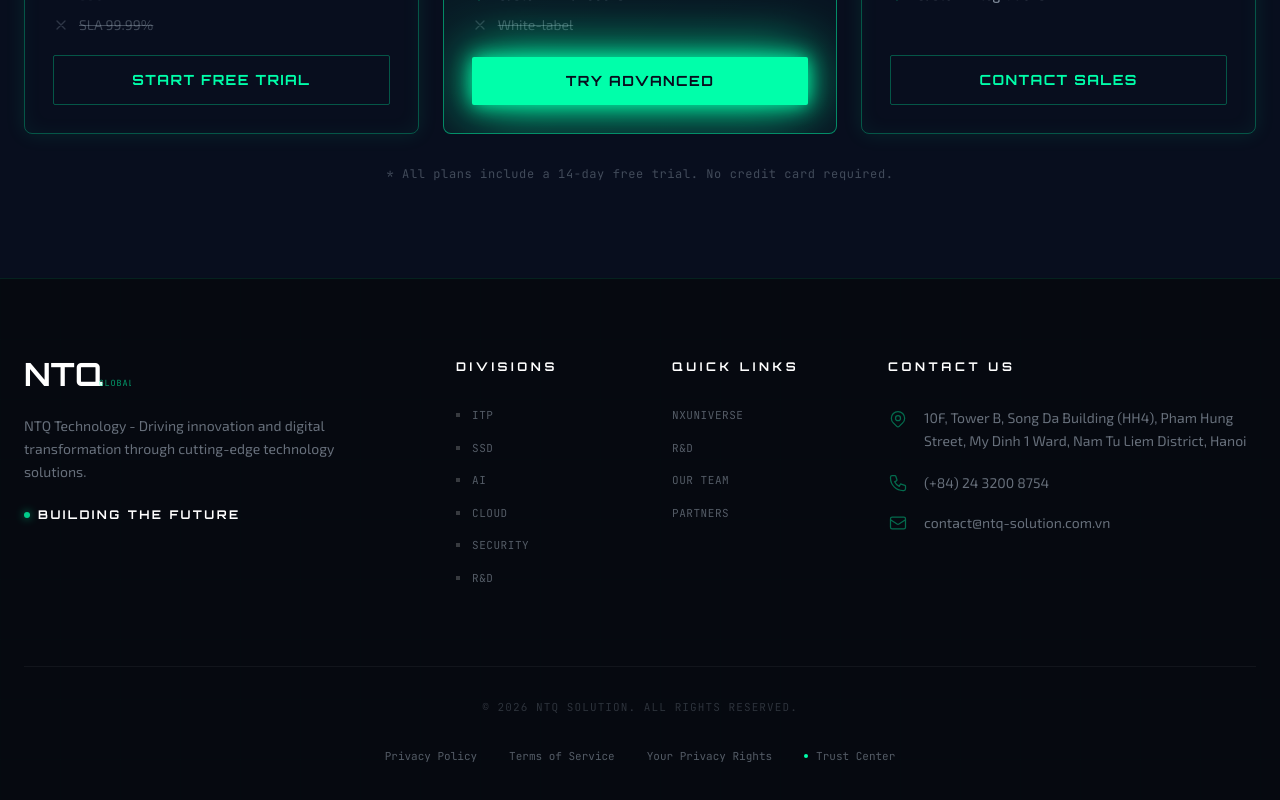
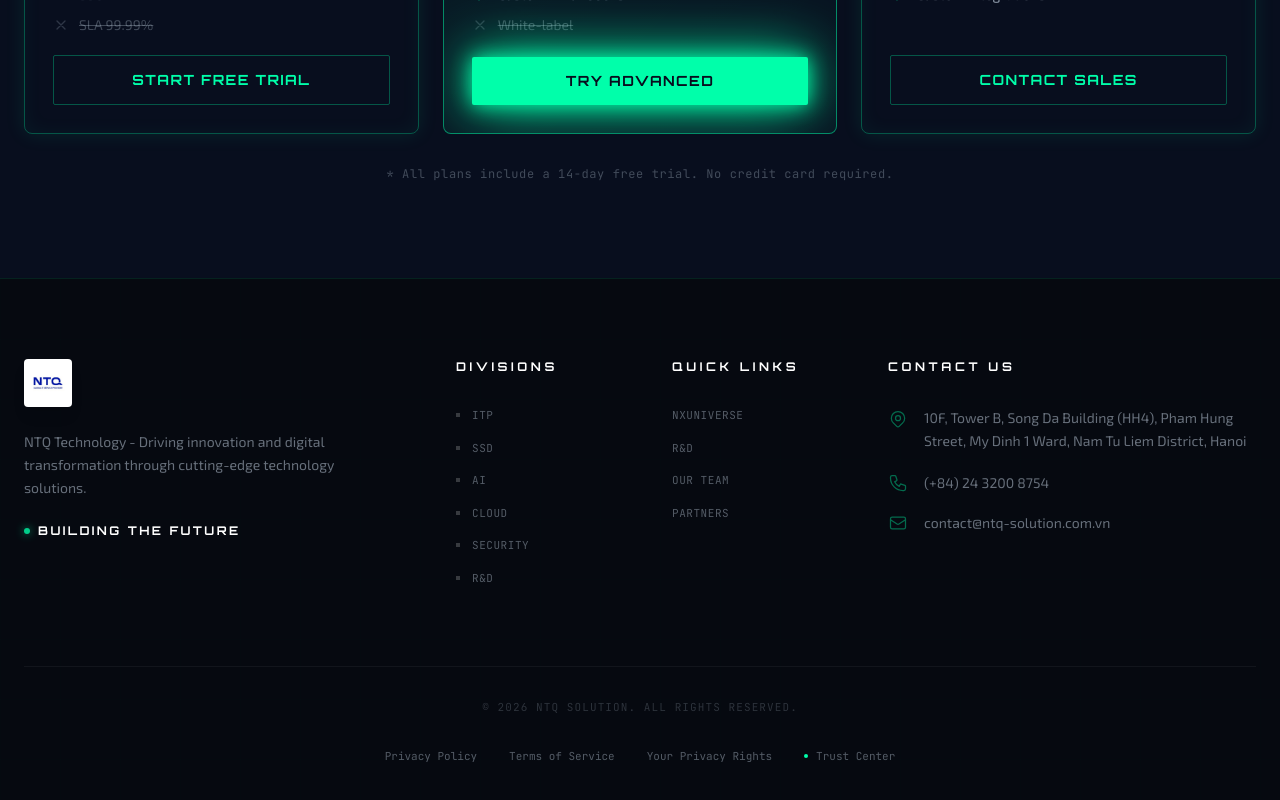
Before and after one commit to hungnguyen19-cr7/AiOps, a React (Vite) app: page / in a window 1280 px wide. Shown: the part 3641-4441 px from the top of the page. Built offline with nearby package versions, Linux system fonts and the light colour scheme; no server answers.

Commit message:
update api

```diff
--- a/src/components/Footer.jsx
+++ b/src/components/Footer.jsx
@@ -18,17 +18,16 @@ export default function Footer() {
         <div className="grid grid-cols-1 md:grid-cols-12 gap-12 lg:gap-16">
           {/* Brand Column */}
           <div className="md:col-span-4 space-y-6">
-            <div className="flex items-center gap-3">
-              <svg viewBox="0 0 100 30" className="h-8">
-                <text x="0" y="25" className="fill-white font-display font-bold text-3xl">NTQ</text>
-                <text x="70" y="25" className="fill-neon/60 font-mono text-[8px] uppercase tracking-widest leading-tight">
-                  GLOBAL<br/>SERVICE<br/>PROVIDER
-                </text>
-              </svg>
+            <div className="space-y-6">
+              <img
+                src="/image/trust/ntq_solution_jsc_logo.jpeg"
+                alt="NTQ Solution"
+                className="h-12 w-auto object-contain bg-white p-1.5 rounded shadow-lg"
+              />
+              <p className="text-silver/50 text-sm leading-relaxed max-w-sm">
+                NTQ Technology - Driving innovation and digital transformation through cutting-edge technology solutions.
+              </p>
             </div>
-            <p className="text-silver/50 text-sm leading-relaxed max-w-sm">
-              NTQ Technology - Driving innovation and digital transformation through cutting-edge technology solutions.
-            </p>
             <div className="flex items-center gap-2">
               <span className="w-1.5 h-1.5 rounded-full bg-neon animate-pulse shadow-[0_0_8px_rgba(0,255,170,0.8)]" />
               <span className="font-display font-bold text-xs text-white tracking-[0.2em] uppercase">Building the Future</span>
--- a/src/pages/AdminPage.jsx
+++ b/src/pages/AdminPage.jsx
@@ -2,8 +2,9 @@ import React, { useEffect, useMemo, useState } from 'react'
 import { motion, AnimatePresence } from 'framer-motion'
 import { useNavigate } from 'react-router-dom'
 import Header from '../components/Header'
+import Footer from '../components/Footer'
 
-const API_BASE_URL = (import.meta.env.VITE_API_BASE_URL || 'http://localhost:8012').replace(/\/$/, '')
+const API_BASE_URL = (import.meta.env.VITE_API_BASE_URL || 'https://api.ai-agentops.info/').replace(/\/$/, '')
 const ALLOWED_EXTENSIONS = ['pdf', 'md', 'txt']
 const SELECTED_TENANT_STORAGE_KEY = 'aiops_selected_tenant_id'
 
@@ -334,10 +335,11 @@ export default function AdminPage() {
   }
 
   return (
-    <div className="relative z-10 min-h-screen bg-navy flex flex-col pt-24 pb-16 px-6">
+    <div className="relative z-10 min-h-screen bg-navy flex flex-col font-body">
       <Header isAdmin={true} onLogout={handleLogout} />
 
-      <div className="max-w-4xl mx-auto w-full space-y-8 mt-4">
+      <main className="flex-1 pt-24 pb-16 px-6">
+        <div className="max-w-4xl mx-auto w-full space-y-8 mt-4">
         <div>
           <span className="font-mono text-neon/60 text-xs tracking-[0.4em] uppercase mb-2 block">
             // system_dashboard
@@ -861,6 +863,8 @@ export default function AdminPage() {
           </div>
         </div>
       </div>
-    </div>
+    </main>
+    <Footer />
+  </div>
   )
 }
```
